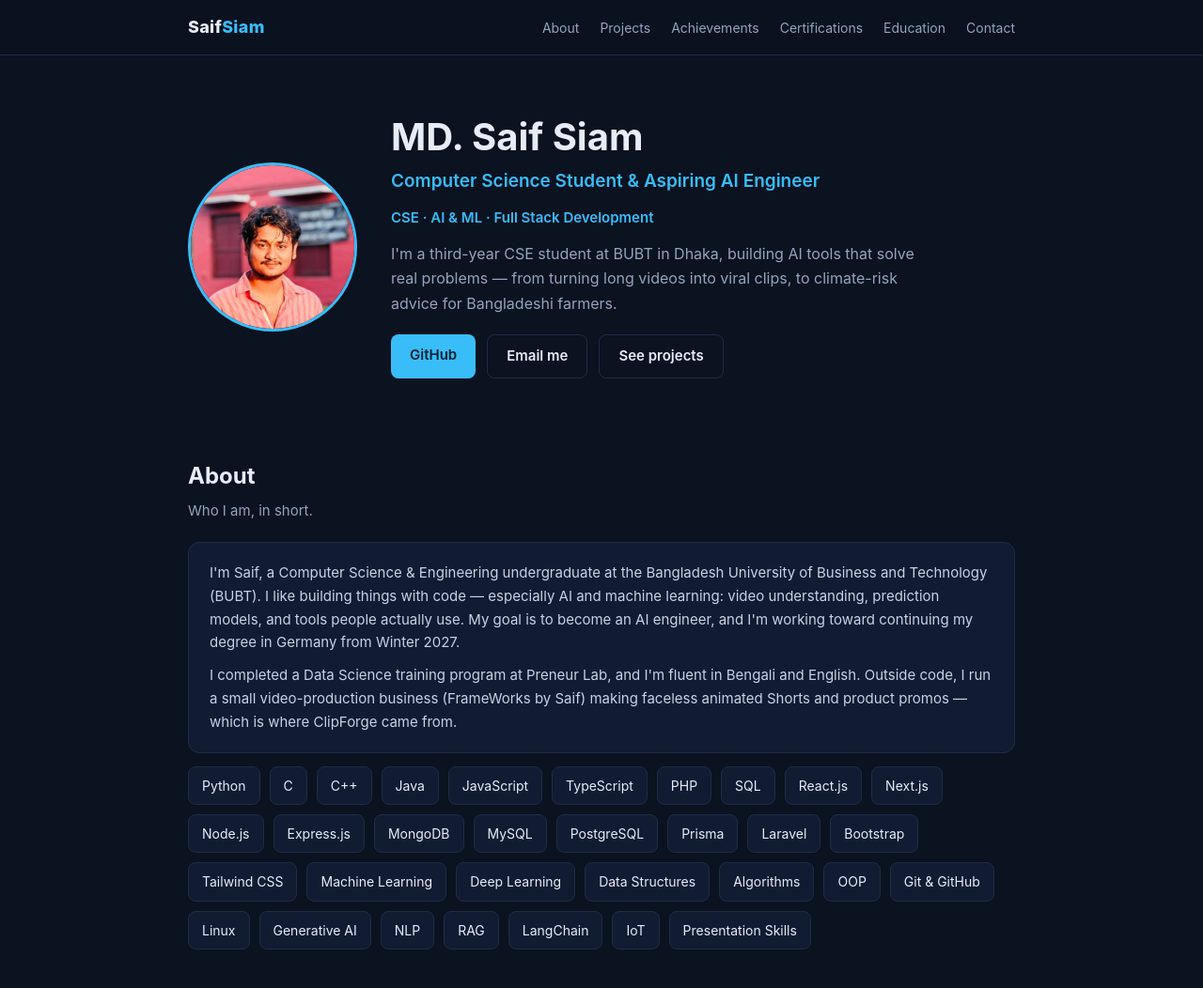
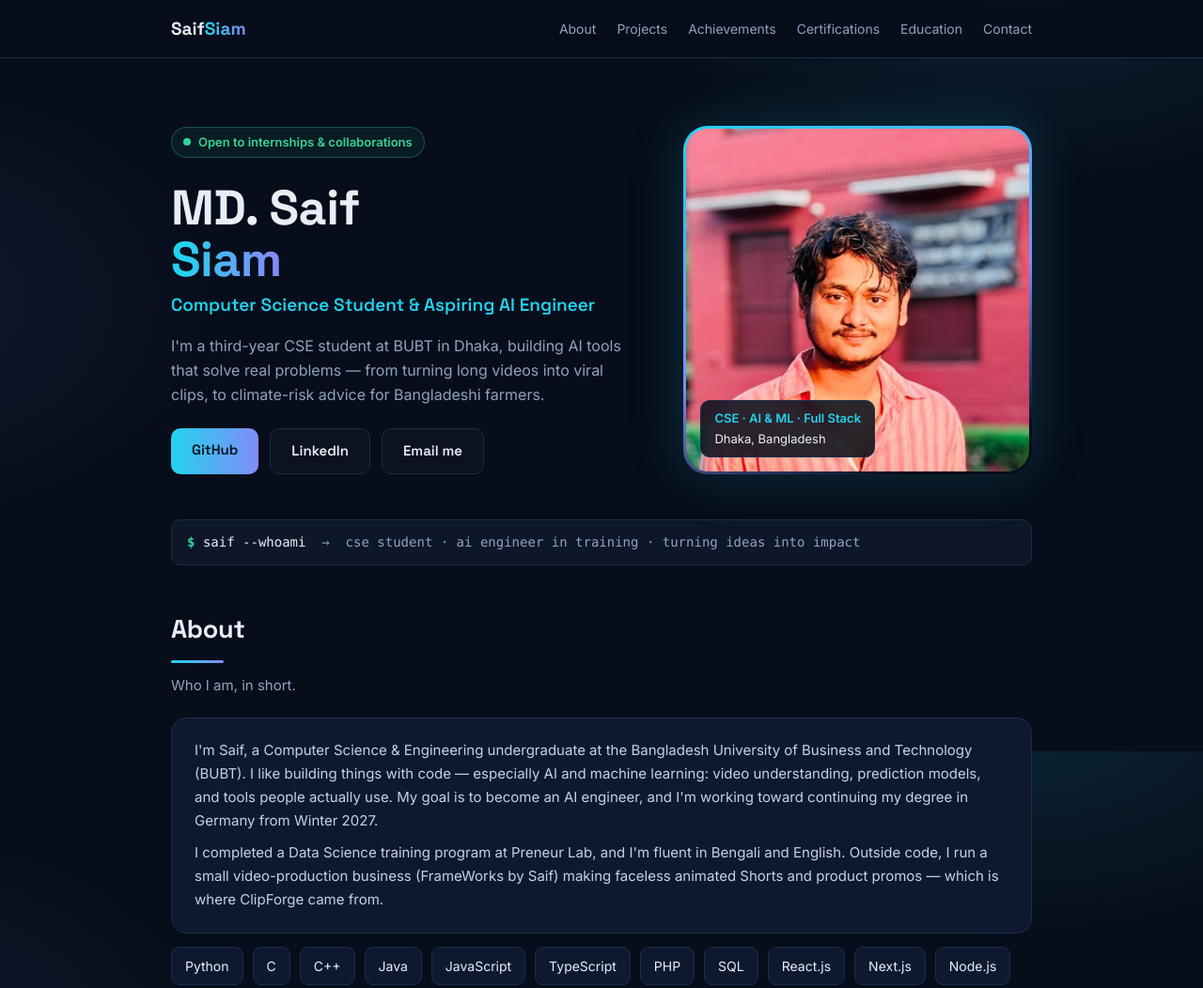
Before and after one commit to Siam007-ayuno/portfolio, a plain HTML site: page index.html in a window 1280 px wide. Shown: the top 1052 px of the page at 94% size. Drawn offline with Linux system fonts and the light colour scheme.

Commit message:
Update index.html with redesigned homepage

```diff
--- a/index.html
+++ b/index.html
@@ -10,6 +10,9 @@
 <meta property="og:type" content="website">
 <meta property="og:image" content="assets/saif.jpg">
 <link rel="icon" href="assets/saif.jpg">
+<link rel="preconnect" href="https://fonts.googleapis.com">
+<link rel="preconnect" href="https://fonts.gstatic.com" crossorigin>
+<link href="https://fonts.googleapis.com/css2?family=Space+Grotesk:wght@500;600;700&family=Inter:wght@400;500;600&display=swap" rel="stylesheet">
 <script type="application/ld+json">
 {
   "@context": "https://schema.org",
@@ -25,59 +28,92 @@
 </script>
 <style>
   :root{
-    --bg:#0b1220; --bg2:#0f172a; --card:#111c33; --line:#1e2c47;
-    --text:#e6edf7; --muted:#93a4bd; --accent:#38bdf8; --accent2:#818cf8;
+    --bg:#070d1a; --panel:#0d1729; --card:#0e1930; --line:#1c2c4a;
+    --text:#e8eef7; --muted:#8fa3bf; --cyan:#22d3ee; --violet:#818cf8;
     --green:#34d399;
   }
   *{margin:0;padding:0;box-sizing:border-box}
   html{scroll-behavior:smooth}
-  body{font-family:Inter,system-ui,-apple-system,"Segoe UI",Roboto,Arial,sans-serif;background:var(--bg);color:var(--text);line-height:1.65}
-  a{color:var(--accent);text-decoration:none}
+  body{
+    font-family:Inter,system-ui,-apple-system,"Segoe UI",Roboto,Arial,sans-serif;
+    background:var(--bg); color:var(--text); line-height:1.65;
+    background-image:
+      radial-gradient(700px 400px at 85% -5%, rgba(34,211,238,.12), transparent 60%),
+      radial-gradient(600px 400px at -10% 40%, rgba(129,140,248,.10), transparent 60%);
+    background-attachment:fixed;
+  }
+  a{color:var(--cyan);text-decoration:none}
   a:hover{text-decoration:underline}
-  .wrap{max-width:920px;margin:0 auto;padding:0 20px}
-  header{position:sticky;top:0;z-index:10;background:rgba(11,18,32,.9);backdrop-filter:blur(8px);border-bottom:1px solid var(--line)}
-  nav{display:flex;align-items:center;justify-content:space-between;padding:14px 0}
-  nav .logo{font-weight:800;font-size:18px;color:var(--text);letter-spacing:.3px}
-  nav .logo span{color:var(--accent)}
+  .wrap{max-width:960px;margin:0 auto;padding:0 22px}
+  h1,h2,h3{font-family:"Space Grotesk",Inter,sans-serif;letter-spacing:-.01em}
+
+  header{position:sticky;top:0;z-index:10;background:rgba(7,13,26,.88);backdrop-filter:blur(10px);border-bottom:1px solid var(--line)}
+  nav{display:flex;align-items:center;justify-content:space-between;padding:15px 0}
+  nav .logo{font-family:"Space Grotesk",sans-serif;font-weight:700;font-size:19px;color:var(--text)}
+  nav .logo em{font-style:normal;background:linear-gradient(90deg,var(--cyan),var(--violet));-webkit-background-clip:text;background-clip:text;color:transparent}
   nav ul{display:flex;gap:22px;list-style:none}
   nav ul a{color:var(--muted);font-size:14px}
   nav ul a:hover{color:var(--text);text-decoration:none}
-  @media(max-width:640px){nav ul{display:none}}
+  @media(max-width:680px){nav ul{display:none}}
 
-  .hero{display:flex;gap:36px;align-items:center;padding:64px 0 48px;flex-wrap:wrap}
-  .hero img{width:180px;height:180px;object-fit:cover;border-radius:50%;border:3px solid var(--accent);flex-shrink:0}
-  .hero h1{font-size:40px;line-height:1.15;margin-bottom:8px}
-  .hero .role{font-size:19px;color:var(--accent);font-weight:600;margin-bottom:12px}
-  .hero p{color:var(--muted);max-width:560px;margin-bottom:20px}
+  .hero{display:grid;grid-template-columns:1.15fr .85fr;gap:44px;align-items:center;padding:72px 0 40px}
+  @media(max-width:760px){.hero{grid-template-columns:1fr;padding:48px 0 32px}}
+  .hero h1{font-size:52px;line-height:1.05;margin:10px 0 6px}
+  @media(max-width:760px){.hero h1{font-size:40px}}
+  .hero h1 .grad{background:linear-gradient(92deg,var(--cyan) 10%,var(--violet) 90%);-webkit-background-clip:text;background-clip:text;color:transparent}
+  .hero .role{font-family:"Space Grotesk",sans-serif;font-size:19px;font-weight:600;color:var(--cyan);margin-bottom:14px}
+  .hero p.lede{color:var(--muted);max-width:520px;margin-bottom:22px}
+  .status{display:inline-flex;align-items:center;gap:8px;font-size:13px;font-weight:600;color:var(--green);background:rgba(52,211,153,.08);border:1px solid rgba(52,211,153,.3);padding:5px 12px;border-radius:999px;margin-bottom:16px}
+  .status i{width:8px;height:8px;border-radius:50%;background:var(--green);display:inline-block}
   .btns{display:flex;gap:12px;flex-wrap:wrap}
-  .btn{display:inline-block;padding:10px 20px;border-radius:8px;font-weight:600;font-size:15px}
-  .btn-primary{background:var(--accent);color:#06202e}
-  .btn-primary:hover{text-decoration:none;opacity:.9}
-  .btn-ghost{border:1px solid var(--line);color:var(--text)}
-  .btn-ghost:hover{text-decoration:none;border-color:var(--accent)}
+  .btn{display:inline-block;padding:11px 22px;border-radius:10px;font-weight:600;font-size:15px;font-family:"Space Grotesk",sans-serif}
+  .btn-primary{background:linear-gradient(92deg,var(--cyan),var(--violet));color:#06121f}
+  .btn-primary:hover{text-decoration:none;opacity:.92}
+  .btn-ghost{border:1px solid var(--line);color:var(--text);background:rgba(255,255,255,.02)}
+  .btn-ghost:hover{text-decoration:none;border-color:var(--cyan)}
 
-  section{padding:36px 0}
-  h2{font-size:24px;margin-bottom:6px}
-  .sub{color:var(--muted);margin-bottom:20px;font-size:15px}
-  .card{background:var(--card);border:1px solid var(--line);border-radius:12px;padding:20px 22px;margin-bottom:14px}
+  .photo-frame{position:relative;border-radius:26px;padding:3px;background:linear-gradient(160deg,var(--cyan),var(--violet) 55%,transparent 90%);box-shadow:0 0 60px rgba(34,211,238,.18)}
+  .photo-frame img{display:block;width:100%;aspect-ratio:1/1;object-fit:cover;border-radius:23px}
+  .photo-chip{position:absolute;left:18px;bottom:18px;background:rgba(7,13,26,.85);backdrop-filter:blur(6px);border:1px solid var(--line);border-radius:10px;padding:8px 14px;font-size:13px;color:var(--text)}
+  .photo-chip b{color:var(--cyan)}
+
+  .term{margin:8px 0 8px;font-family:ui-monospace,SFMono-Regular,Menlo,Consolas,monospace;font-size:14px;color:var(--muted);background:var(--panel);border:1px solid var(--line);border-radius:10px;padding:12px 16px;overflow-x:auto;white-space:nowrap}
+  .term b{color:var(--green);font-weight:600}
+  .term span{color:var(--text)}
+
+  section{padding:38px 0}
+  h2{font-size:27px;margin-bottom:4px}
+  h2::after{content:"";display:block;width:56px;height:3px;border-radius:2px;margin-top:10px;background:linear-gradient(90deg,var(--cyan),var(--violet))}
+  .sub{color:var(--muted);margin:12px 0 22px;font-size:15px}
+  .card{background:var(--card);border:1px solid var(--line);border-radius:16px;padding:22px 24px;margin-bottom:14px;transition:border-color .2s,transform .2s}
+  .card:hover{border-color:rgba(34,211,238,.45)}
   .card h3{font-size:18px;margin-bottom:4px}
   .card .meta{color:var(--muted);font-size:13px;margin-bottom:8px}
   .card p{color:#c6d2e4;font-size:15px}
   .tags{display:flex;gap:8px;flex-wrap:wrap;margin-top:12px}
   .tag{font-size:12px;background:#16233d;border:1px solid var(--line);color:var(--muted);padding:3px 10px;border-radius:999px}
   .grid{display:grid;grid-template-columns:1fr 1fr;gap:14px}
-  @media(max-width:640px){.grid{grid-template-columns:1fr}.hero h1{font-size:32px}}
+  .grid .card{margin-bottom:0}
+  @media(max-width:640px){.grid{grid-template-columns:1fr}}
   .skill-list{display:flex;flex-wrap:wrap;gap:10px}
-  .skill{background:var(--card);border:1px solid var(--line);border-radius:8px;padding:8px 14px;font-size:14px}
-  .badge{display:inline-block;background:rgba(52,211,153,.12);color:var(--green);border:1px solid rgba(52,211,153,.35);font-size:12px;font-weight:700;padding:3px 10px;border-radius:999px;margin-bottom:8px}
+  .skill{background:var(--card);border:1px solid var(--line);border-radius:9px;padding:8px 14px;font-size:14px}
+  .skill:hover{border-color:rgba(34,211,238,.45)}
+  .badge{display:inline-block;background:rgba(52,211,153,.12);color:var(--green);border:1px solid rgba(52,211,153,.35);font-size:12px;font-weight:700;padding:3px 10px;border-radius:999px;margin-bottom:10px}
+  .feature{border:1px solid rgba(34,211,238,.35)}
+  .cert-list p{padding:7px 0;border-bottom:1px solid var(--line)}
+  .cert-list p:last-child{border-bottom:none}
   footer{border-top:1px solid var(--line);padding:28px 0 40px;color:var(--muted);font-size:14px;text-align:center}
+  @media (prefers-reduced-motion: reduce){
+    html{scroll-behavior:auto}
+    .card{transition:none}
+  }
 </style>
 </head>
 <body>
 <header>
   <div class="wrap">
     <nav>
-      <a class="logo" href="#">Saif<span>Siam</span></a>
+      <a class="logo" href="#">Saif<em>Siam</em></a>
       <ul>
         <li><a href="#about">About</a></li>
         <li><a href="#projects">Projects</a></li>
@@ -92,19 +128,24 @@
 
 <main class="wrap">
   <div class="hero">
-    <img src="assets/saif.jpg" alt="MD. Saif Siam">
     <div>
-      <h1>MD. Saif Siam</h1>
+      <span class="status"><i></i> Open to internships &amp; collaborations</span>
+      <h1>MD. Saif<br><span class="grad">Siam</span></h1>
       <div class="role">Computer Science Student &amp; Aspiring AI Engineer</div>
-      <p style="color:var(--accent);font-size:15px;font-weight:600;margin-bottom:12px">CSE · AI &amp; ML · Full Stack Development</p>
-      <p>I'm a third-year CSE student at BUBT in Dhaka, building AI tools that solve real problems — from turning long videos into viral clips, to climate-risk advice for Bangladeshi farmers.</p>
+      <p class="lede">I'm a third-year CSE student at BUBT in Dhaka, building AI tools that solve real problems — from turning long videos into viral clips, to climate-risk advice for Bangladeshi farmers.</p>
       <div class="btns">
         <a class="btn btn-primary" href="https://github.com/Siam007-ayuno" target="_blank" rel="noopener">GitHub</a>
+        <a class="btn btn-ghost" href="https://www.linkedin.com/in/saifsiam" target="_blank" rel="noopener">LinkedIn</a>
         <a class="btn btn-ghost" href="mailto:saifayuno@gmail.com">Email me</a>
-        <a class="btn btn-ghost" href="#projects">See projects</a>
       </div>
     </div>
+    <div class="photo-frame">
+      <img src="assets/saif.jpg" alt="Saif Siam — Computer Science student and aspiring AI engineer">
+      <div class="photo-chip"><b>CSE · AI &amp; ML · Full Stack</b><br>Dhaka, Bangladesh</div>
+    </div>
   </div>
+
+  <div class="term"><b>$</b> <span>saif --whoami</span> &nbsp;→&nbsp; cse student · ai engineer in training · turning ideas into impact</div>
 
   <section id="about">
     <h2>About</h2>
@@ -135,30 +176,30 @@
       <span class="skill">Tailwind CSS</span>
       <span class="skill">Machine Learning</span>
       <span class="skill">Deep Learning</span>
+      <span class="skill">Generative AI</span>
+      <span class="skill">NLP</span>
+      <span class="skill">RAG</span>
+      <span class="skill">LangChain</span>
+      <span class="skill">IoT</span>
       <span class="skill">Data Structures</span>
       <span class="skill">Algorithms</span>
       <span class="skill">OOP</span>
       <span class="skill">Git &amp; GitHub</span>
       <span class="skill">Linux</span>
-      <span class="skill">Generative AI</span>
-      <span class="skill">NLP</span>
-      <span class="skill">RAG</span>
-      <span class="skill">LangChain</span>
-      <span class="skill">IoT</span>
       <span class="skill">Presentation Skills</span>
     </div>
   </section>
 
   <section id="projects">
     <h2>Projects</h2>
-    <p class="sub">Things I've built — all open source on GitHub.</p>
+    <p class="sub">Things I've built — most of them open source on GitHub.</p>
+    <div class="card feature">
+      <h3><a href="https://github.com/Siam007-ayuno/ClipForge" target="_blank" rel="noopener">ClipForge</a></h3>
+      <div class="meta">Python · Gradio · AI video</div>
+      <p>An AI tool that turns long videos (podcasts, streams, lectures) into viral vertical short clips — it finds the high-impact moments, generates word-level animated subtitles, and reframes speakers to 9:16 with face detection.</p>
+      <div class="tags"><span class="tag">Python</span><span class="tag">Gradio</span><span class="tag">Computer Vision</span></div>
+    </div>
     <div class="grid">
-      <div class="card">
-        <h3><a href="https://github.com/Siam007-ayuno/ClipForge" target="_blank" rel="noopener">ClipForge</a></h3>
-        <div class="meta">Python · Gradio · AI video</div>
-        <p>An AI tool that turns long videos (podcasts, streams, lectures) into viral vertical short clips — it finds the high-impact moments, generates word-level animated subtitles, and reframes speakers to 9:16 with face detection.</p>
-        <div class="tags"><span class="tag">Python</span><span class="tag">Gradio</span><span class="tag">Computer Vision</span></div>
-      </div>
       <div class="card">
         <h3><a href="https://github.com/Siam007-ayuno/AGRI-GUARD" target="_blank" rel="noopener">AGRI-GUARD</a></h3>
         <div class="meta">React · Flask · Machine Learning</div>
@@ -172,10 +213,10 @@
         <div class="tags"><span class="tag">TypeScript</span><span class="tag">Full-stack</span><span class="tag">PWA</span></div>
       </div>
       <div class="card">
-        <h3><a href="https://github.com/Siam007-ayuno/Price_prediction" target="_blank" rel="noopener">Price Prediction</a></h3>
-        <div class="meta">Python · Jupyter · Machine Learning</div>
-        <p>Machine learning notebooks exploring price prediction — data cleaning, exploratory analysis and model training in Python.</p>
-        <div class="tags"><span class="tag">Python</span><span class="tag">Jupyter</span><span class="tag">ML</span></div>
+        <h3>Bengali NLP Safety Challenge 2026 — Research Paper</h3>
+        <div class="meta">Team Mind Mappers · NLP · BanglaBERT-Large</div>
+        <p>Our team reached a top position on the final leaderboard (score 0.585) at the BUBT Bengali NLP Safety Challenge 2026. Our paper, "Pseudo-Label Self-Training with BanglaBERT-Large, Focal Loss, and Per-Label Thresholds", tackles safety classification in Bengali text.</p>
+        <div class="tags"><span class="tag">NLP</span><span class="tag">BanglaBERT</span><span class="tag">PyTorch</span><span class="tag">Research</span></div>
       </div>
       <div class="card">
         <h3>E-Commerce Platform</h3>
@@ -190,10 +231,10 @@
         <div class="tags"><span class="tag">React.js</span><span class="tag">Python</span><span class="tag">OpenAI API</span></div>
       </div>
       <div class="card">
-        <h3>Bengali NLP Safety Challenge 2026 — Research Paper</h3>
-        <div class="meta">Team Mind Mappers · NLP · BanglaBERT-Large</div>
-        <p>Our team reached a top position on the final leaderboard (score 0.585) at the BUBT Bengali NLP Safety Challenge 2026. Our paper, "Pseudo-Label Self-Training with BanglaBERT-Large, Focal Loss, and Per-Label Thresholds", tackles safety classification in Bengali text.</p>
-        <div class="tags"><span class="tag">NLP</span><span class="tag">BanglaBERT</span><span class="tag">PyTorch</span><span class="tag">Research</span></div>
+        <h3><a href="https://github.com/Siam007-ayuno/Price_prediction" target="_blank" rel="noopener">Price Prediction</a></h3>
+        <div class="meta">Python · Jupyter · Machine Learning</div>
+        <p>Machine learning notebooks exploring price prediction — data cleaning, exploratory analysis and model training in Python.</p>
+        <div class="tags"><span class="tag">Python</span><span class="tag">Jupyter</span><span class="tag">ML</span></div>
       </div>
     </div>
     <p style="margin-top:14px;color:var(--muted);font-size:15px">More on my GitHub — including an AI Engineering bootcamp journey, data-analysis notebooks, and early Python &amp; ML practice projects. <a href="https://github.com/Siam007-ayuno?tab=repositories" target="_blank" rel="noopener">See all repositories →</a></p>
@@ -202,7 +243,7 @@
   <section id="achievements">
     <h2>Achievements</h2>
     <p class="sub">Things I'm proud of.</p>
-    <div class="card">
+    <div class="card feature">
       <span class="badge">🏆 Winner</span>
       <h3>WSDG — Bangladesh National Round 2026</h3>
       <div class="meta">Team Agni Guard · Environmental Science &amp; Sustainability</div>
@@ -251,7 +292,7 @@
   <section id="certifications">
     <h2>Certifications &amp; Training</h2>
     <p class="sub">Courses and programs I've completed.</p>
-    <div class="card">
+    <div class="card cert-list">
       <p>🤖 <strong>Artificial Intelligence &amp; Machine Learning Fundamentals</strong> — GP Academy</p>
       <p>📊 <strong>Data Science Training Program</strong> — Preneur Lab</p>
       <p>🧠 <strong>Machine Learning Specialization</strong> — Dec 2024</p>
```
